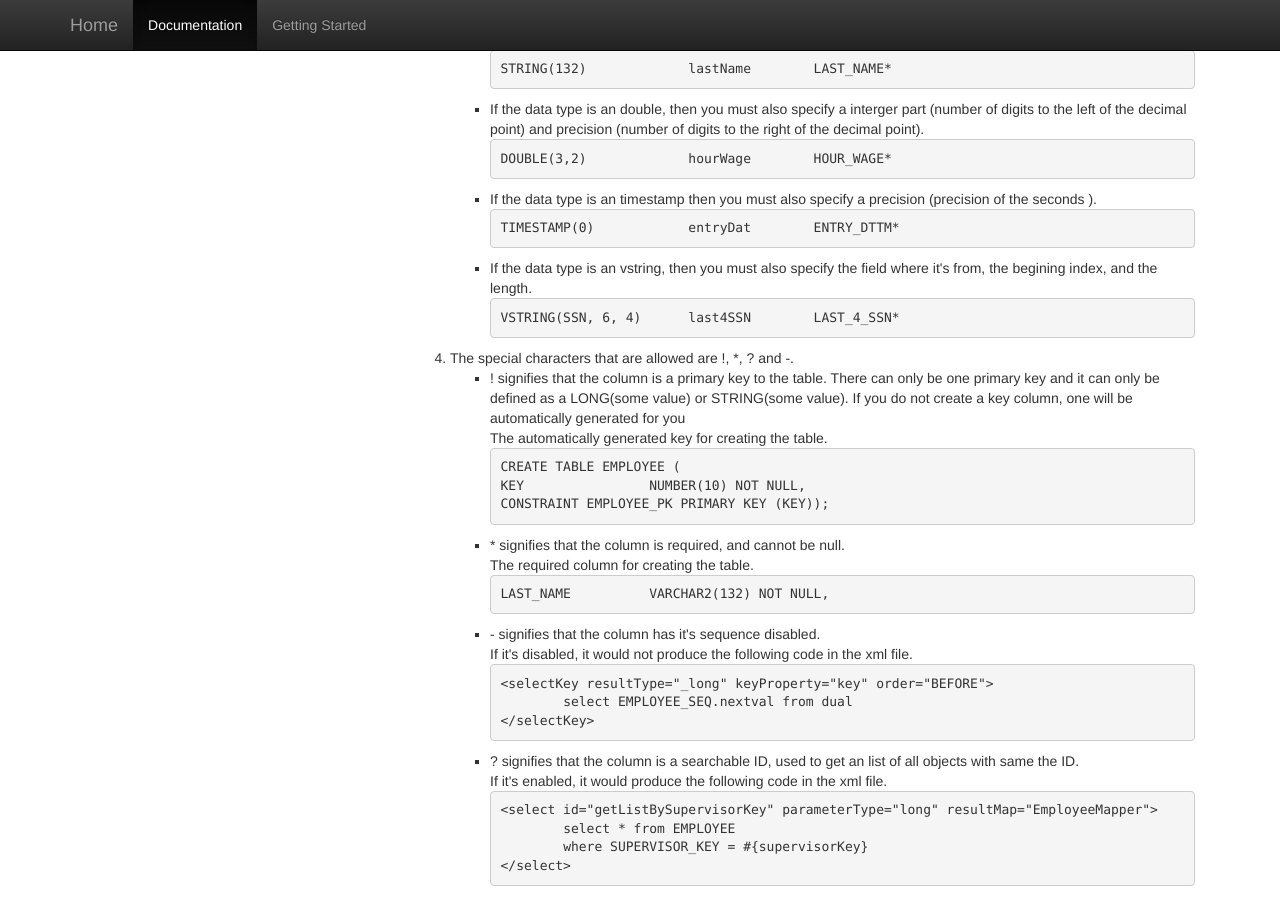
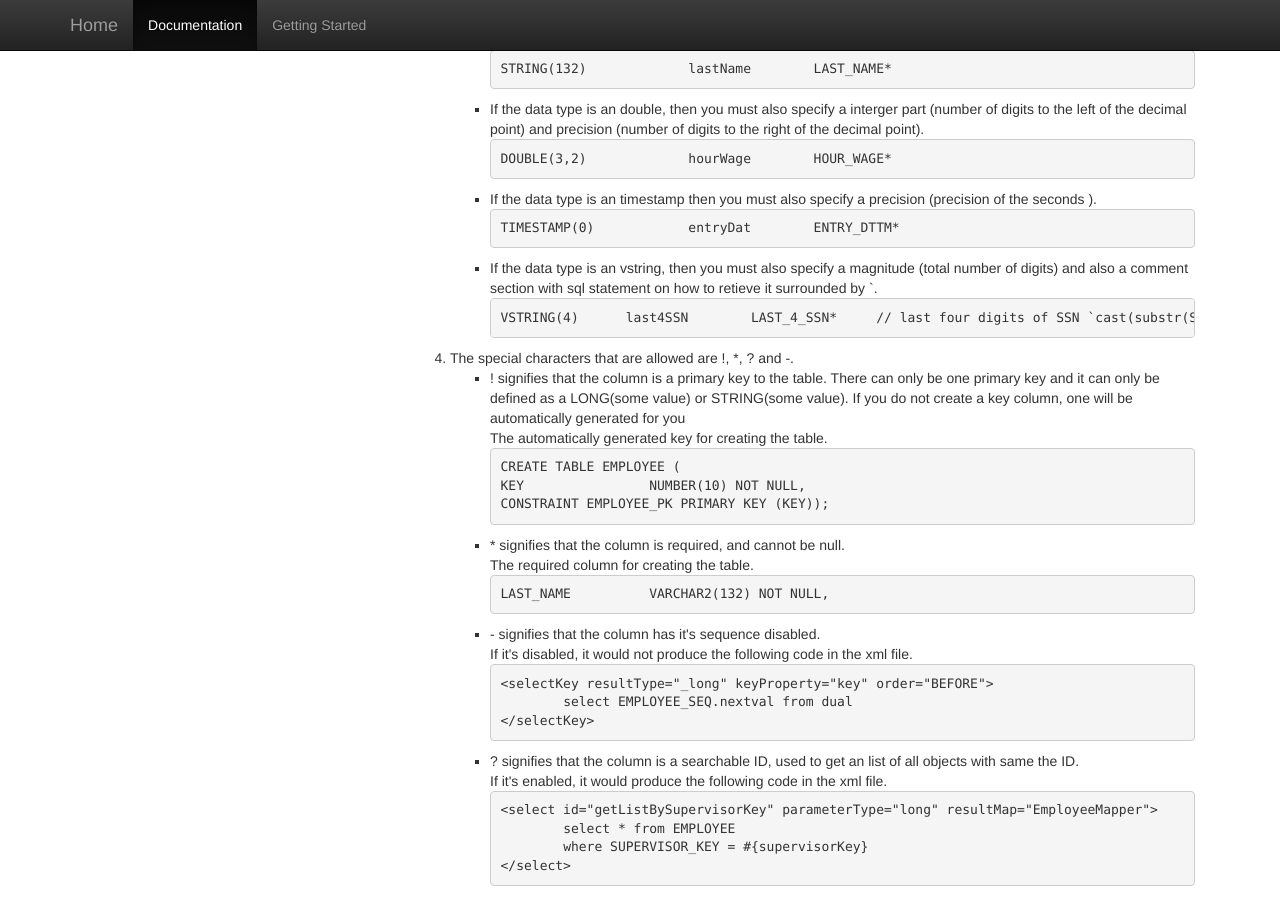
Before and after one commit to BatGen/batgen.github.io, a Jekyll site: the page built from documentation.html, in a window 1280 px wide and 900 px high, scrolled down 826 px. Built offline with Jekyll 4.4.1, drawn with Linux system fonts in a browser that asks for light colours; nearby versions of some CDN libraries; library files that are not in the unit come from our copies.

Commit message:
Update documentation.html
changed virtual string format

```diff
--- a/documentation.html
+++ b/documentation.html
@@ -109,9 +109,10 @@ TIMESTAMP(0)		entryDat	ENTRY_DTTM*
 </pre>
     						</li>
     						<li>If the data type is an vstring, then you must also specify
-    						the field where it's from, the begining index, and the length.
+    						a magnitude (total number of digits) and also a comment section
+    						with sql statement on how to retieve it surrounded by `.
 <pre>
-VSTRING(SSN, 6, 4)	last4SSN	LAST_4_SSN*
+VSTRING(4)	last4SSN	LAST_4_SSN*	// last four digits of SSN `cast(substr(SSN, 5, 4) as varchar2(4))`
 </pre>
     						</li>
     					</ul>
```
